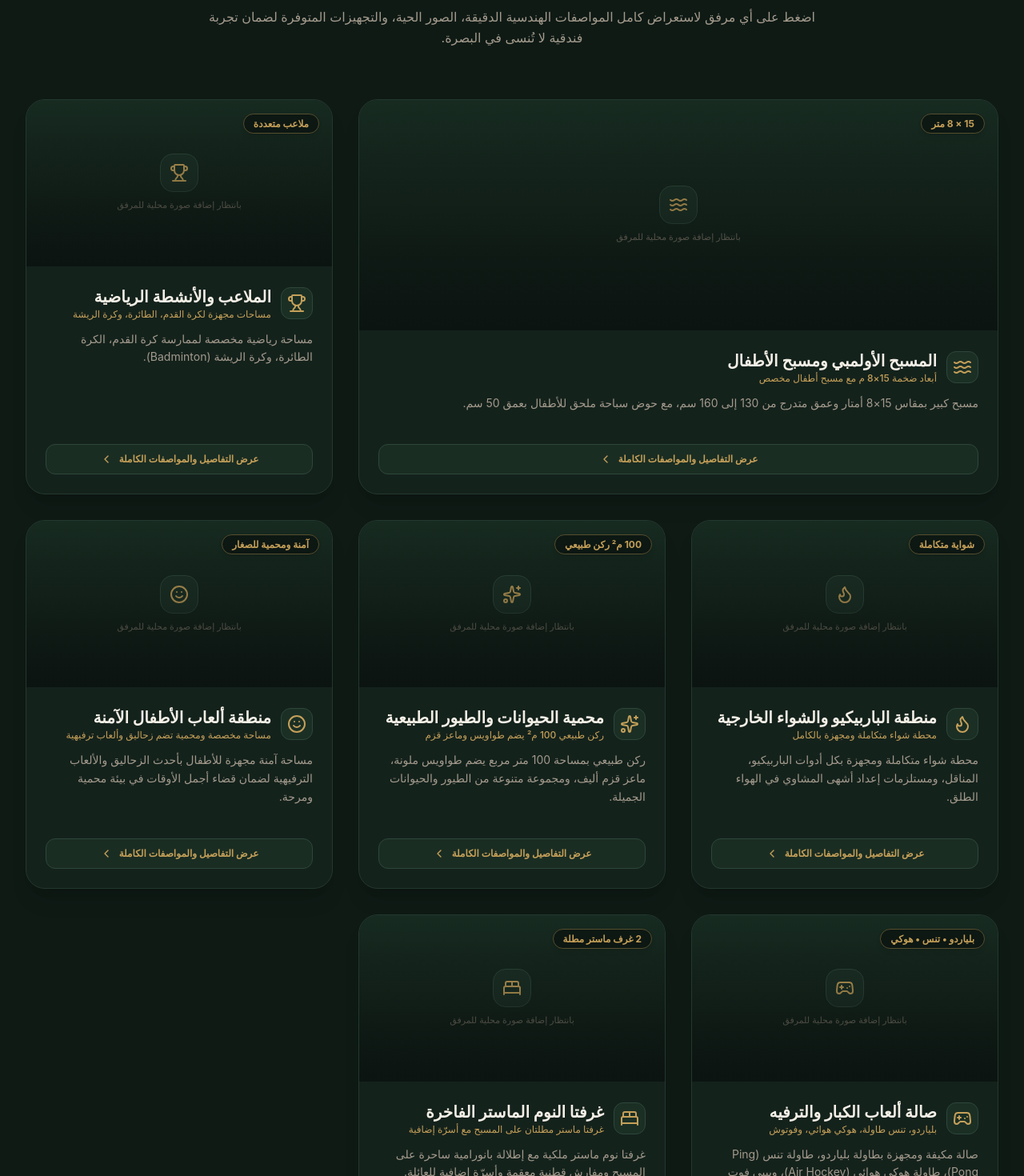
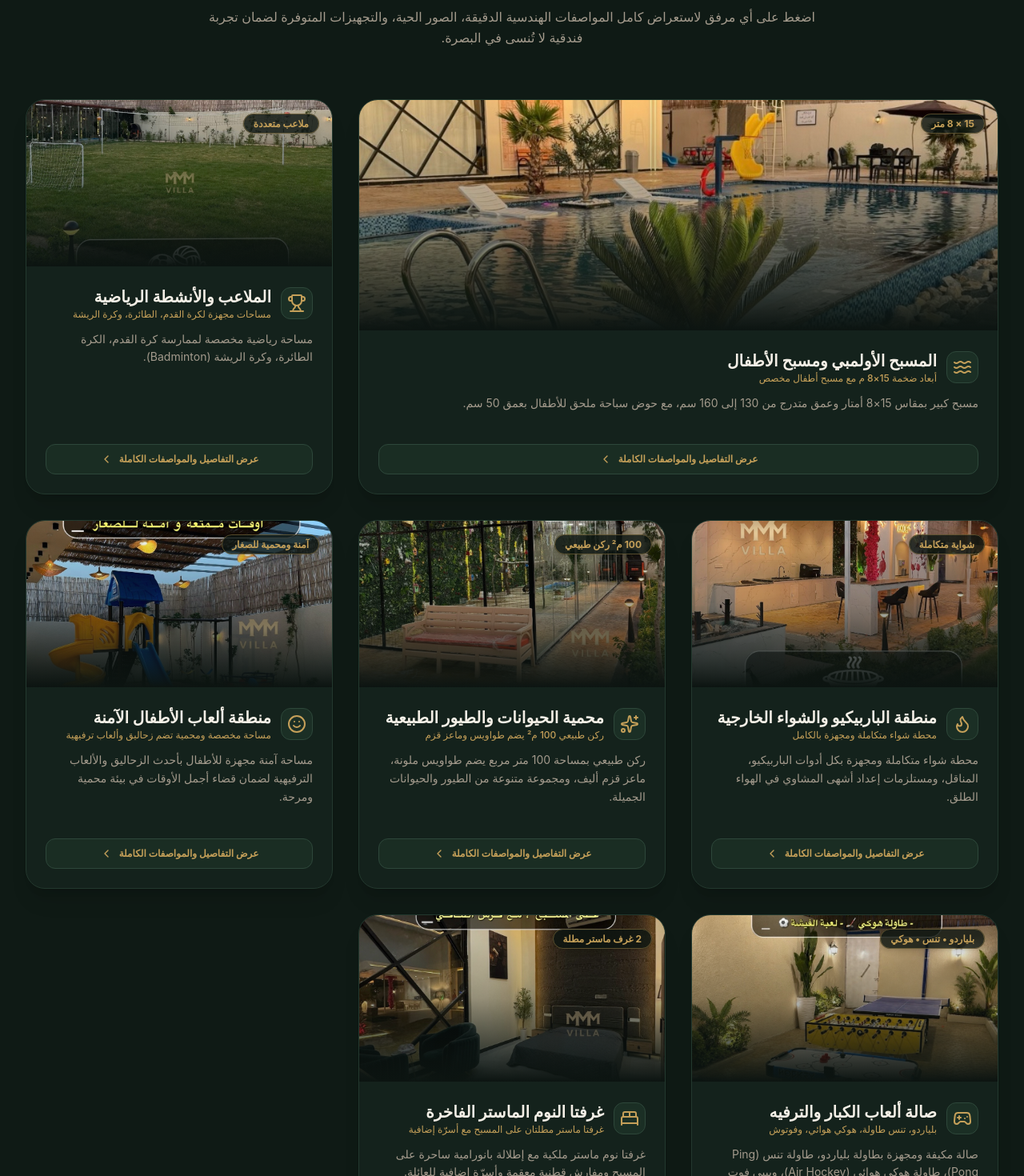
Before and after one commit to alisame200416-cmyk/Demo-Resort, a React (Vite) app: page / in a window 1280 px wide. Shown: the part 1180-2650 px from the top of the page at 80% size. Built offline with nearby package versions, Linux system fonts and the light colour scheme.

Commit message:
Use restored showcase photos in demo

```diff
--- a/src/data/chaletData.ts
+++ b/src/data/chaletData.ts
@@ -23,16 +23,16 @@ export const DEFAULT_PRICING_CONFIG: PricingConfig = {
 };
 
 export const DEFAULT_RESORT_IMAGES: ResortImagesConfig = {
-  heroBanner: '',
-  swimmingPool: '',
-  animalSanctuary: '',
-  kidsPlayground: '',
-  sportsRecreation: '',
-  outdoorBbq: '',
-  adultGames: '',
-  masterBedrooms: '',
-  villaExterior: '',
-  nightPool: '',
+  heroBanner: '/Demo-Resort/demo-images/heroBanner.jpg',
+  swimmingPool: '/Demo-Resort/demo-images/swimmingPool.jpg',
+  animalSanctuary: '/Demo-Resort/demo-images/animalSanctuary.jpg',
+  kidsPlayground: '/Demo-Resort/demo-images/kidsPlayground.jpg',
+  sportsRecreation: '/Demo-Resort/demo-images/sportsRecreation.jpg',
+  outdoorBbq: '/Demo-Resort/demo-images/outdoorBbq.jpg',
+  adultGames: '/Demo-Resort/demo-images/adultGames.jpg',
+  masterBedrooms: '/Demo-Resort/demo-images/masterBedrooms.jpg',
+  villaExterior: '/Demo-Resort/demo-images/villaExterior.jpg',
+  nightPool: '/Demo-Resort/demo-images/nightPool.jpg',
 };
 
 // 7 Interactive Facility Explorer Items dynamically bound to current images
```
